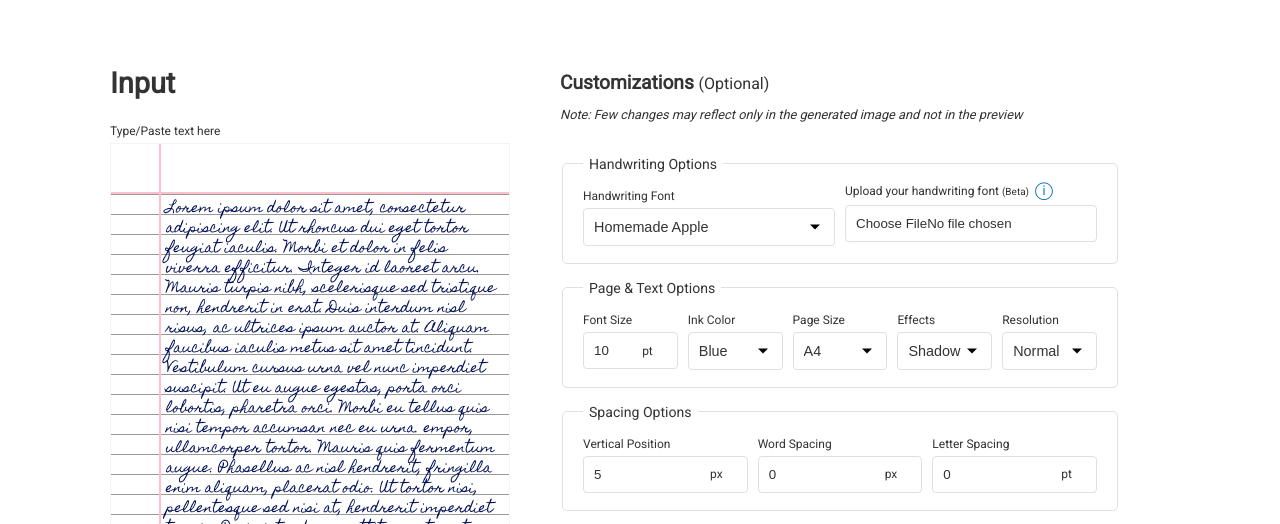
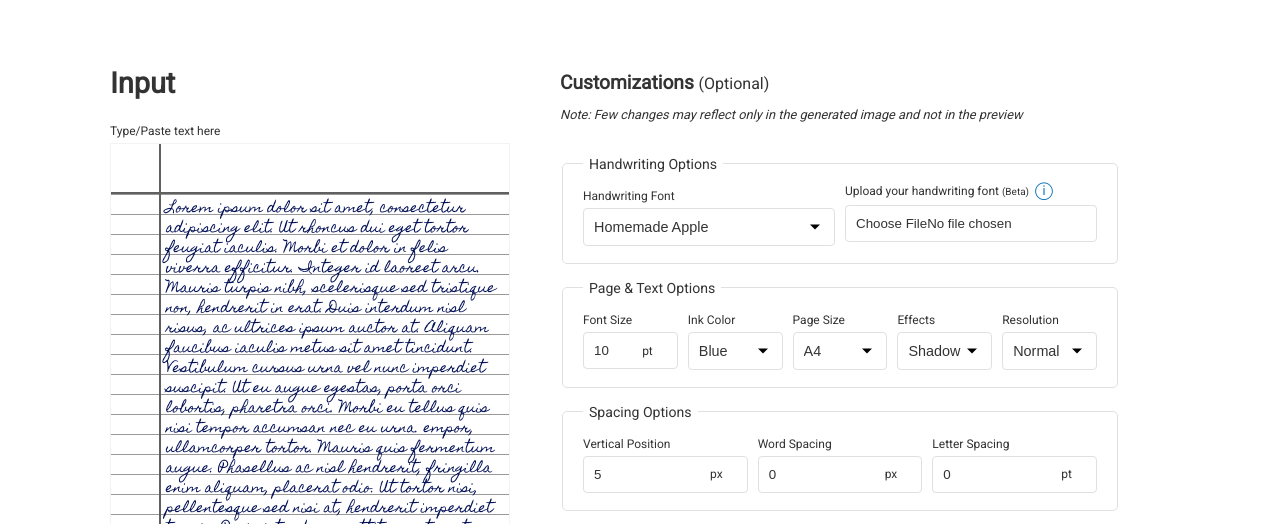
Before and after one commit to bmshifat0/handwriting, a website with bundled scripts: page index.html in a window 1280 px wide. Shown: the part 211-735 px from the top of the page. Built offline with nearby package versions, Linux system fonts and the light colour scheme; no server answers; a web font is replaced by a local one.

Commit message:
Update index.css

```diff
--- a/css/index.css
+++ b/css/index.css
@@ -245,7 +245,7 @@ body.dark .github-corner {
 
 .margined .top-margin {
   height: 50px;
-  border-bottom: 2px solid pink;
+  border-bottom: 2px solid #616060;
   width: 100%;
   display: block;
   overflow-y: auto;
@@ -255,7 +255,7 @@ body.dark .github-corner {
   width: 50px;
   height: calc(100%);
   display: inline-block;
-  border-right: 2px solid pink;
+  border-right: 2px solid #616060;
   top: 0px;
   padding-top: 50px;
   overflow-x: hidden;
```
